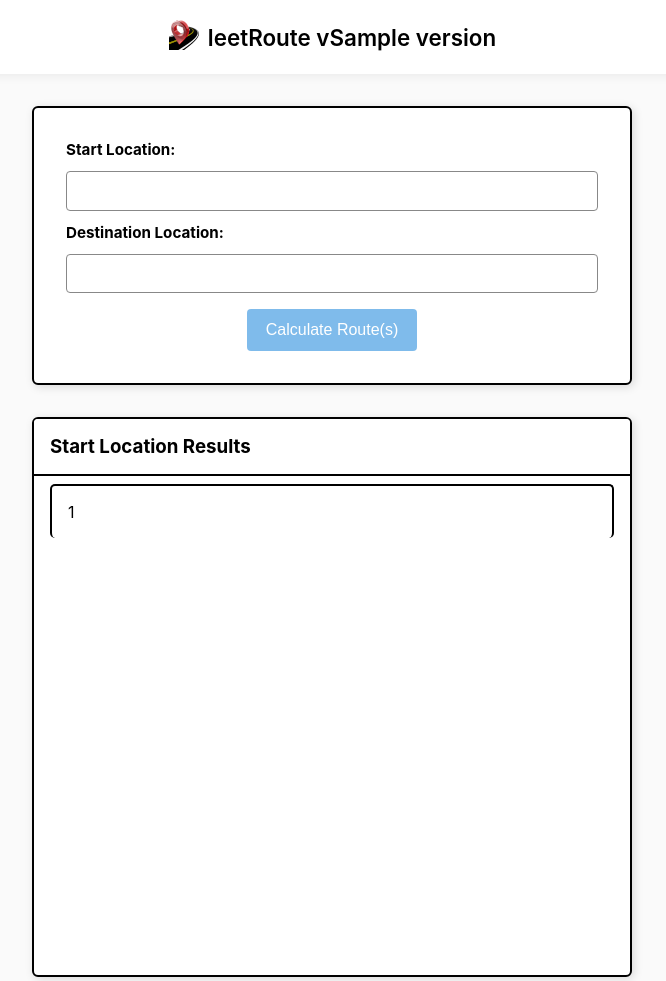
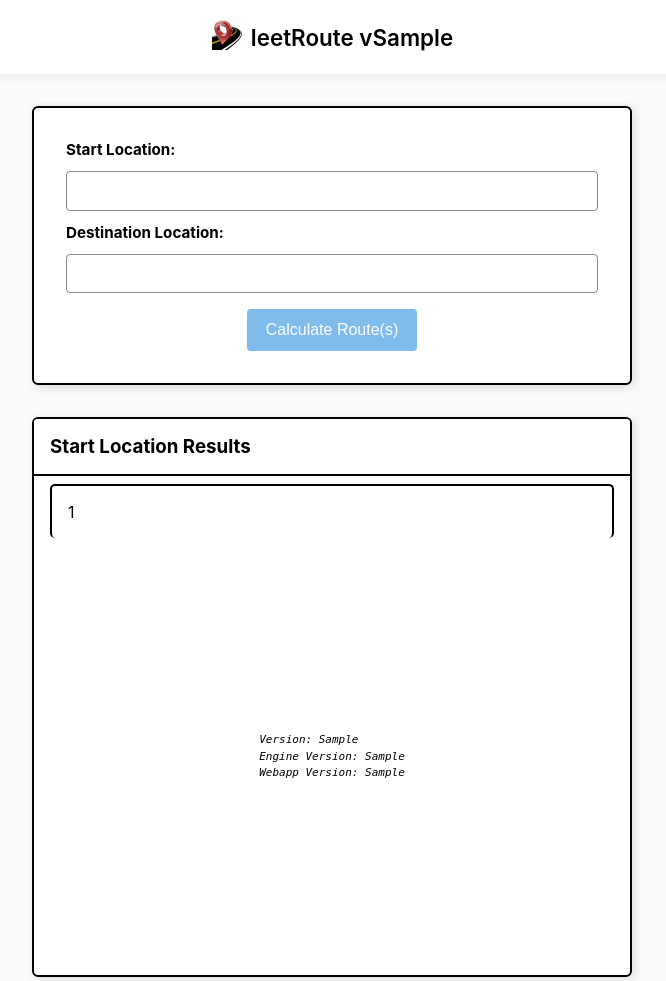
Before and after one commit to sigilpunk/leetRoute, a Python web app: template templates/index.html.jinja in a window 1280 px wide. Shown: the top 981 px of the page, without its empty margins (308-974 px from the left). Run offline with Jinja, Linux system fonts and the light colour scheme; the template is opened without the code that fills it: most values are stand-ins (such as "Sample title", 1, 10 or a date in 2020).

Commit message:
Added version info

```diff
--- a/templates/index.html.jinja
+++ b/templates/index.html.jinja
@@ -16,6 +16,21 @@
             margin: 0;
             background: #fafafa;
             -webkit-font-smoothing: antialiased;
+        }
+
+        .version-block {
+            font-size: 11px;
+            font-style: italic;
+            font-family: monospace;
+            line-height: 0.5em;
+            position: absolute;
+            bottom: 0;
+            margin: 1.2em;
+        }
+
+        .version-block-container {
+            display: flex;
+            justify-content: center;
         }
 
         .icon-location {
@@ -422,7 +437,7 @@
 <body>
     <div id="header">
         <a href="/"><img id="header-logo" src="{{ url_for('static', filename='/images/favicon.ico') }}"></a>
-        <h1>leetRoute v{{ version }}</h1>
+        <h1>leetRoute v{{ webapp_version }}</h1>
     </div>
 
     <div id="locations-form-div">
@@ -483,6 +498,13 @@
             <p>This application is in <strong>SUPER-MEGA-ALPHA&#8482;</strong></p>
             <p>Lots of things WILL be broken or just bad.</p>
             <p>feel free to yell at me at <a href="https://github.com/sigilpunk/leetRoute">https://github.com/sigilpunk/leetRoute/</a></p>
+        </div>
+        <div class="version-block-container">
+            <div class="version-block">
+                <p>Version: {{ base_version }}</p>
+                <p>Engine Version: {{ engine_version }}</p>
+                <p>Webapp Version: {{ webapp_version }}</p>
+            </div>
         </div>
 
     <script>
```
Also changed, not shown: app.py (+15 -2 lines), templates/calculate.html.jinja (+23 -1 lines).
